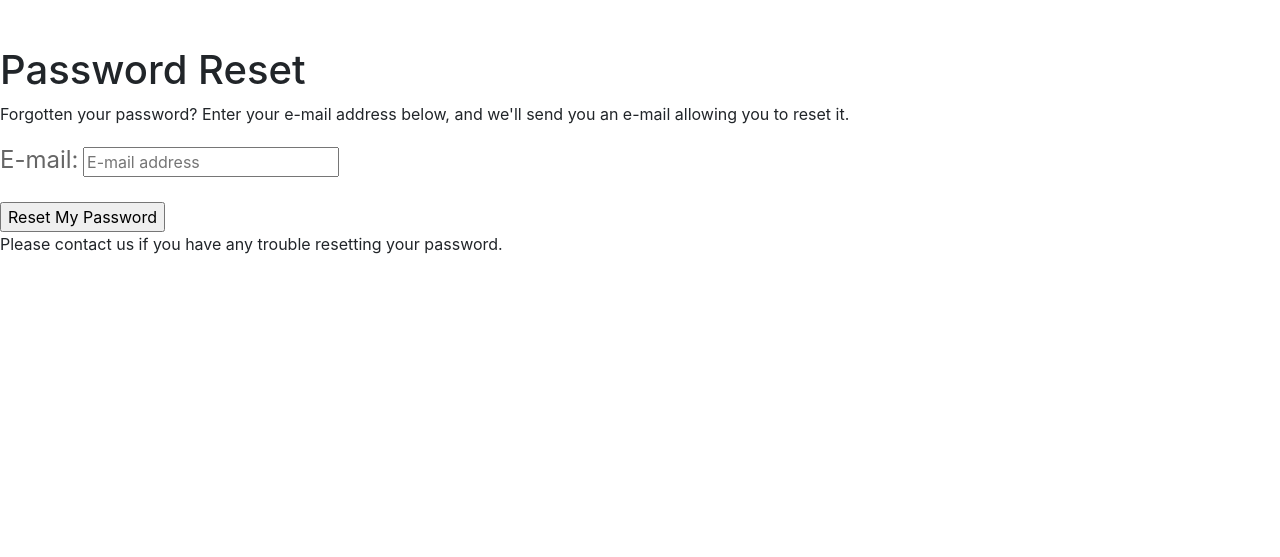
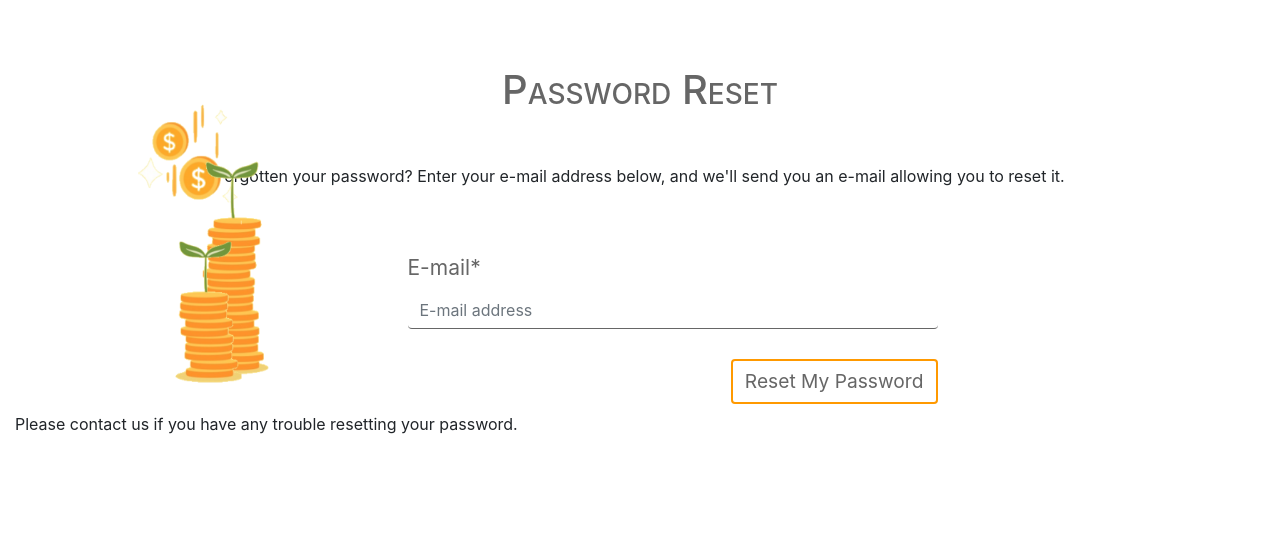
Before and after one commit to rory81/growing_funds, a Django app: page /accounts/password/reset/ in a window 1280 px wide. Shown: the part 257-814 px from the top of the page. Before the commit the page ends 511 px from the top, so only its background shows below. Run offline with Django 3.2, Linux system fonts and the light colour scheme; data that the repository does not hold is empty; some libraries are stand-ins or nearby versions.

Commit message:
fix styling allauth templates after removing materialize

```diff
--- a/static/css/custom.css
+++ b/static/css/custom.css
@@ -50,20 +50,6 @@ a:hover, a.dropdown-item{
     color: #666666!important;
 }
 
-button.form-control{
-    background-color: #FF9900;
-    border: none;
-}
-
-input.form-control{
-    background: transparent;
-    border: none;
-    border-bottom: 1px solid #ffffff;
-    font-size: 18px;
-}
-
-
-
 
 /*CATEGORY NAVIGATION*/
 .cat-bar{
@@ -87,7 +73,7 @@ hr.bar-end{
 /*FORMS*/
 label{
     color: #666666;
-    font-size: 1.5rem;
+    font-size: 21px;
 }
 
 .btn{
@@ -101,35 +87,14 @@ label{
     background-color: #FF9900!important;
 }
 
+button.form-control{
+    background-color: #FF9900;
+    border: none;
+}
 
 #id_image.form-control{
     border: none;
     padding-left: 0px;
-}
-
-/* .form-control:focus{
-    border-color: #669900!important;
-    border-width: 2px;
-    box-shadow: none!important;
-}
-
-input.form-control{
-    font-size: 18px!important;
-}
-
-input:focus{
-    border-bottom: 2px solid #669900!important;
-} */
-input[type=text]:not(.browser-default){
-    background-color: transparent;
-    border:none;
-    outline: none;
-    height: 3rem;
-    width: 100%;
-    margin: 0 0 8px 0;
-    padding: 0;
-    box-shadow: none;
-    transition: box-shadow .3s, border .3s, -webkit-box-shadow .3s;
 }
 
 .form-group{
@@ -139,19 +104,29 @@ input[type=text]:not(.browser-default){
 .error-msg{
     color: #ff0000;
 }
-[type="checkbox"]:not(:checked), [type="checkbox"]:checked {
-    opacity: 1!important;
-    pointer-events: all!important;
+
+input.form-control.search-box{
+    background: transparent;
+    border: none;
+    border-bottom: 1px solid #ffffff;
+    font-size: 18px;
+}
+
+.form-control:focus, .textinput.form-control:focus{
+    border: none!important;
+    border-bottom: 2px solid #669900!important;
+    box-shadow: none!important;
+}
+
+.textinput.form-control{
+    border: none!important;
+    border-bottom: 1px solid #666666!important;
+    box-shadow: none!important;
 }
 
 
 
 /*PROJECT DETAILS*/
-/* .project_image{
-
-    width: 100%;
-    height: 100%;
-} */
 
 .fa-coins, .fa-question-circle, .fa-exclamation-circle{
     color:#FF9900!important;
--- a/templates/allauth/account/login.html
+++ b/templates/allauth/account/login.html
@@ -50,11 +50,11 @@
 
                 <form class="login" method="POST" action="{% url 'account_login' %}">
                   {% csrf_token %}
-                  {{ form.as_p }}
+                  {{ form|crispy }}
                   {% if redirect_field_value %}
-                  <input type="hidden" name="{{ redirect_field_name }}" value="{{ redirect_field_value }}" />
+                  <input class="form_field" type="hidden" name="{{ redirect_field_name }}" value="{{ redirect_field_value }}" />
                   {% endif %}
-                  <button class="primaryAction btn right mb-2" type="submit">{% trans "Sign In" %}</button>
+                  <button class="primaryAction btn float-right" type="submit">{% trans "Sign In" %}</button>
                   <a class="button secondaryAction" href="{% url 'account_reset_password' %}">{% trans "Forgot Password?" %}</a>
                 </form>
               </div>
--- a/templates/allauth/account/logout.html
+++ b/templates/allauth/account/logout.html
@@ -27,7 +27,7 @@
           {% if redirect_field_value %}
             <input type="hidden" name="{{ redirect_field_name }}" value="{{ redirect_field_value }}"/>
           {% endif %}
-          <button class="btn right mb-2" type="submit">{% trans 'Sign Out' %}</button>
+          <button class="btn float-right mb-2" type="submit">{% trans 'Sign Out' %}</button>
         </form>
       </div>
 
--- a/templates/allauth/account/password_reset.html
+++ b/templates/allauth/account/password_reset.html
@@ -5,20 +5,38 @@
 
 {% block head_title %}{% trans "Password Reset" %}{% endblock %}
 
+{% load static %}
 {% block content %}
-
+<div class="container-fluid">
+	<div class="row no-gutters">
+        <div class="col-12 title text-center">
             <h1>{% trans "Password Reset" %}</h1>
             {% if user.is_authenticated %}
             {% include "account/snippets/already_logged_in.html" %}
             {% endif %}
-
+        </div>
+        <div class="col-12 text-center">
             <p>{% trans "Forgotten your password? Enter your e-mail address below, and we'll send you an e-mail allowing you to reset it." %}</p>
-
+        </div>
+    </div>
+    <div class="row no-gutters mt-5 mx-auto">
+        <div class="col-12 mx-auto main_div">
+            <div class="offset-1 col-2 main_coin_image">
+                <img class="coin_image" src="{% static 'img/growing_coins.png' %}">
+            </div>
+            <div class="col-6 mx-auto  div_form">
                 <form method="POST" action="{% url 'account_reset_password' %}" class="password_reset">
                     {% csrf_token %}
-        {{ form.as_p }}
-        <input type="submit" value="{% trans 'Reset My Password' %}" />
+                    {{ form|crispy }}
+                    {% comment %} <input type="submit" value="{% trans 'Reset My Password' %}" /> {% endcomment %}
                 </form>
+                <button class="btn float-right mb-2" type="submit">{% trans 'Reset My Password' %} </button>
+                </form>
+            </div>
+        </div>
+  </div>
+
 
     <p>{% blocktrans %}Please contact us if you have any trouble resetting your password.{% endblocktrans %}</p>
 {% endblock %}
+</div>
```
Also changed, not shown: templates/allauth/account/signup.html (+6 -7 lines), templates/allauth/account/verification_sent.html (+20 -2 lines). Lines whose indentation alone changed are shown as unchanged.
